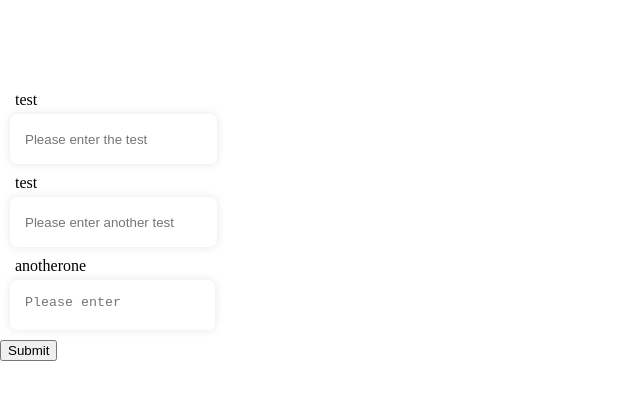
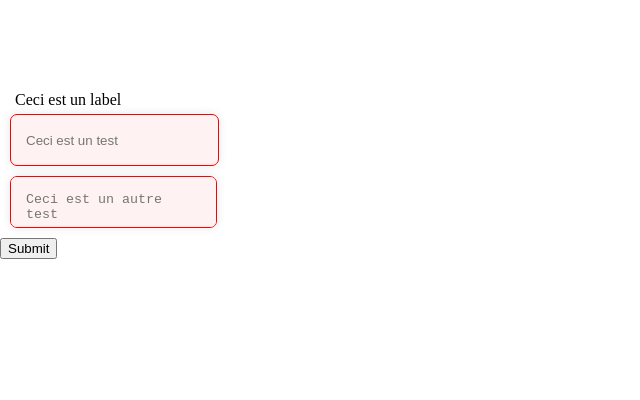
Before and after one commit to sebgnd/SebGND-Photography, a React (Create React App) app in the folder front-end/: page / in a window 1280 px wide. Shown: the top 400 px of the page, without its empty margins (0-640 px from the left). Built offline with nearby package versions, Linux system fonts and the light colour scheme.

Commit message:
started validation on form

```diff
--- a/front-end/src/components/pages/home/Home.tsx
+++ b/front-end/src/components/pages/home/Home.tsx
@@ -5,7 +5,7 @@ import styled from 'styled-components';
 import { Button, RoundButton } from '../../reusable/button';
 import GalleryButton from '../../reusable/gallery-button';
 import { SingleImage, RecentImage, ViewerImage } from '../../reusable/image';
-import { Form, TextField } from '../../reusable/form'
+import { Form, TextField, IField } from '../../reusable/form'
 
 import Paths from './../../../data/Paths';
 import Image from './../../../data/Image';
@@ -36,14 +36,33 @@ class Home extends Component<RouteComponentProps, {}> {
 
     render() {
         const placeHolderImage = new Image(1, 1080, 1920, new Date());
+
+        const fields: IField[] = [
+            {
+                fieldType: 'textinput',
+                id: 'test',
+                placeholder: 'Ceci est un test',
+                label: 'Ceci est un label',
+                rules: {
+                    maxLength: 25,
+                    notEmpty: true
+                }
+            },
+            {
+                fieldType: 'textarea',
+                id: 'test-area',
+                placeholder: 'Ceci est un autre test',
+                rules: {
+                    maxLength: 25,
+                    notEmpty: true
+                }
+            }
+        ]
+
         return (
             <>
                 <Container>
-                    <Form method="POST" action="test" onSubmit={() => console.log('Form submitted') }>
-                        <TextField type="textinput" id="test" label="test" placeholder="Please enter the test" />
-                        <TextField type="textinput" id="another" label="test" placeholder="Please enter another test" />
-                        <TextField type="textarea" id="anotherone" label="anotherone" placeholder="Please enter" />
-                    </Form>
+                    <Form method="POST" action="test" onSubmit={() => console.log('Form submitted')} fields={fields} />
                 </Container>
             </>
         )
--- a/front-end/src/components/reusable/form/form/Form.tsx
+++ b/front-end/src/components/reusable/form/form/Form.tsx
@@ -1,14 +1,16 @@
 import React, { Component, createContext, FormEvent } from 'react';
+import TextField, { TextFieldEvent } from '../text-field/TextField';
 
 interface IFormProps {
     action: string;
     method: string;
-    onSubmit(): void;
+    fields: IField[];
+    onSubmit?(): void;
 }
 
 interface IFormState {
     values: Map<string, string>;
-    errors: Map<string, string>;
+    errors: Map<string, string | null>;
     submitted: boolean;
 }
 
@@ -20,7 +22,7 @@ export interface IFormContext {
 export interface IRule {
     maxLength?: number;
     notEmpty?: boolean;
-    withSpecialCharacters?: boolean;
+    withoutSpecialCharacters?: boolean;
 }
 
 export interface IField {
@@ -30,24 +32,32 @@ export interface IField {
     sameAs?: string;
     label?: string;
     placeholder?: string;
-    errorMessage?: string;
     hideContent?: boolean;
     required?: boolean;
 }
 
 export const FormContext = createContext<IFormContext | undefined>(undefined);
 
-const notEmpty = (content: string) => {
-    return content.trim() !== "";
+const notEmpty = (content: string): string | null => {
+    if (content.trim() === "") {
+        return 'This field cannot be empty.';
+    }
+    return null;
 }
 
-const maxLength = (content: string, length: number) => {
-    return content.trim().length <= length;
+const maxLength = (content: string, length: number): string | null => {
+    if (content.trim().length > length) {
+        return `This field cannot be longer than ${length} characters`;
+    }
+    return null;
 }
 
-const withoutSpecialCharacter = (content: string) => {
+const withoutSpecialCharacter = (content: string): string | null => {
     const acceptedCharacters: RegExp = /^[A-Za-z0-9 ]+$/;
-    return acceptedCharacters.test(content.trim());
+    if (!acceptedCharacters.test(content.trim())) {
+        return 'This field cannot contain special characters';
+    }
+    return null;
 }
 
 class Form extends Component<IFormProps, IFormState> {
@@ -77,6 +87,28 @@ class Form extends Component<IFormProps, IFormState> {
         event.preventDefault();
     }
 
+    validate(value: string, rules: IRule): string | null {
+        let error: string | null = null;
+        if (rules.maxLength) {
+            error = maxLength(value, rules.maxLength);
+        } else if (rules.notEmpty) {
+            error = notEmpty(value);
+        } else if (rules.withoutSpecialCharacters) {
+            error = withoutSpecialCharacter(value);
+        }
+        return error;
+    }
+
+    handleBlur(event: TextFieldEvent) {
+        const { value, name } = event.currentTarget;
+        const field: IField | undefined = this.props.fields.find(field => field.id === name);
+
+        if (field) {
+            const error: string | null = this.validate(value, field.rules);
+            this.setState({ errors: new Map<string, string | null>(this.state.errors).set(name, error) });
+        }
+    }
+
     render() {
         const context: IFormContext = {
             state: this.state,
@@ -85,7 +117,9 @@ class Form extends Component<IFormProps, IFormState> {
         return (
             <FormContext.Provider value={context}>
                 <form onSubmit={(e: FormEvent<HTMLFormElement>) => this.handleSubmit(e)} action={this.props.action} method={this.getMethod()}>
-                    {this.props.children}
+                    {this.props.fields.map((field: IField) => {
+                        return <TextField key={`${field.id}-input`} errorMessage={this.state.errors.get(field.id)} id={field.id} type={field.fieldType} label={field.label} placeholder={field.placeholder} />
+                    })}
                     <button type="submit">Submit</button>
                 </form>
             </FormContext.Provider>
--- a/front-end/src/components/reusable/form/index.ts
+++ b/front-end/src/components/reusable/form/index.ts
@@ -1,7 +1,9 @@
-import Form from './form/Form';
-import TextField from './text-field/Field';
+import Form, { IField as IFieldExport }  from './form/Form';
+import TextField from './text-field/TextField';
 
 export {
     Form,
     TextField
 }
+
+export type IField = IFieldExport;
--- a/front-end/src/components/reusable/form/text-field/Field.tsx
+++ b/front-end/src/components/reusable/form/text-field/TextField.tsx
@@ -14,12 +14,12 @@ interface ITextFieldProp {
     type: string;
     label?: string;
     placeholder?: string;
-    errorMessage?: string;
     hideContent?: boolean;
     required?: boolean;
+    errorMessage?: string | null;
 }
 
-type GenericFormEvent = FormEvent<HTMLInputElement> | FormEvent<HTMLTextAreaElement>;
+export type TextFieldEvent = FormEvent<HTMLInputElement> | FormEvent<HTMLTextAreaElement>;
 
 class TextField extends Component<ITextFieldProp, {}> {
     getTextType() {
@@ -30,7 +30,7 @@ class TextField extends Component<ITextFieldProp, {}> {
         return TYPES.includes(this.props.type) ? this.props.type : TYPES[0];
     }
 
-    handleChange(event: GenericFormEvent, context?: IFormContext) {
+    handleChange(event: TextFieldEvent, context?: IFormContext) {
         const { id } = this.props;
         const value = event.currentTarget.value;
         context?.setValue(id, value);
@@ -38,7 +38,7 @@ class TextField extends Component<ITextFieldProp, {}> {
 
     render() {
         const { id, label, placeholder } = this.props;
-        const error = false;
+        const error = this.props.errorMessage !== null;
         const type = this.getFieldType();
 
         return (
@@ -53,10 +53,10 @@ class TextField extends Component<ITextFieldProp, {}> {
                             )}
                             <MarginTop amount={5}>
                                 {type === TYPES[0] && (
-                                    <StyledInput id={id} error={error} placeholder={placeholder} type={this.getTextType()} onChange={(e: FormEvent<HTMLInputElement>) => this.handleChange(e, context)}/>
+                                    <StyledInput name={id} id={id} error={error} placeholder={placeholder} type={this.getTextType()} onChange={(e: FormEvent<HTMLInputElement>) => this.handleChange(e, context)}/>
                                 )}
                                 {type === TYPES[1] && (
-                                    <StyledTextArea id={id} error={error} placeholder={placeholder} onChange={(e: FormEvent<HTMLTextAreaElement>) => this.handleChange(e, context)}/>
+                                    <StyledTextArea name={id} id={id} error={error} placeholder={placeholder} onChange={(e: FormEvent<HTMLTextAreaElement>) => this.handleChange(e, context)}/>
                                 )}
                             </MarginTop>
                         </Margin>
```
